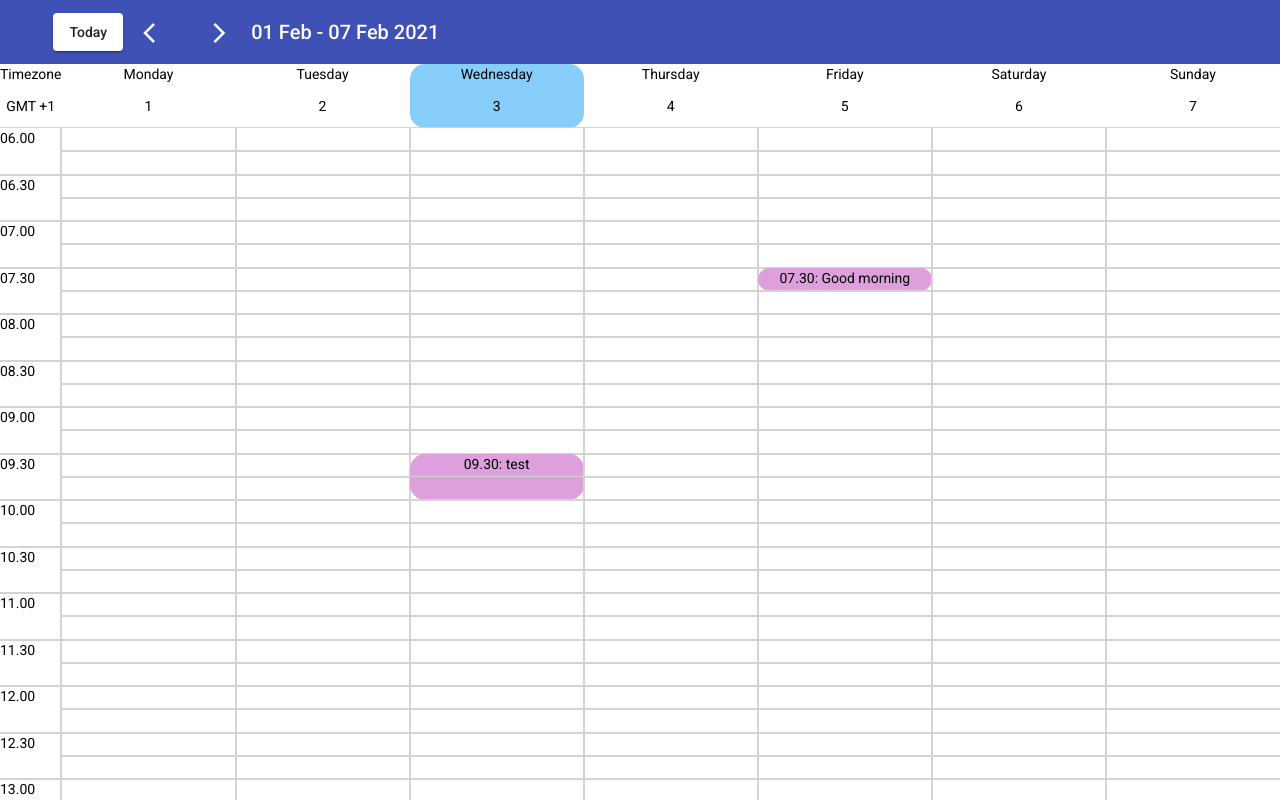
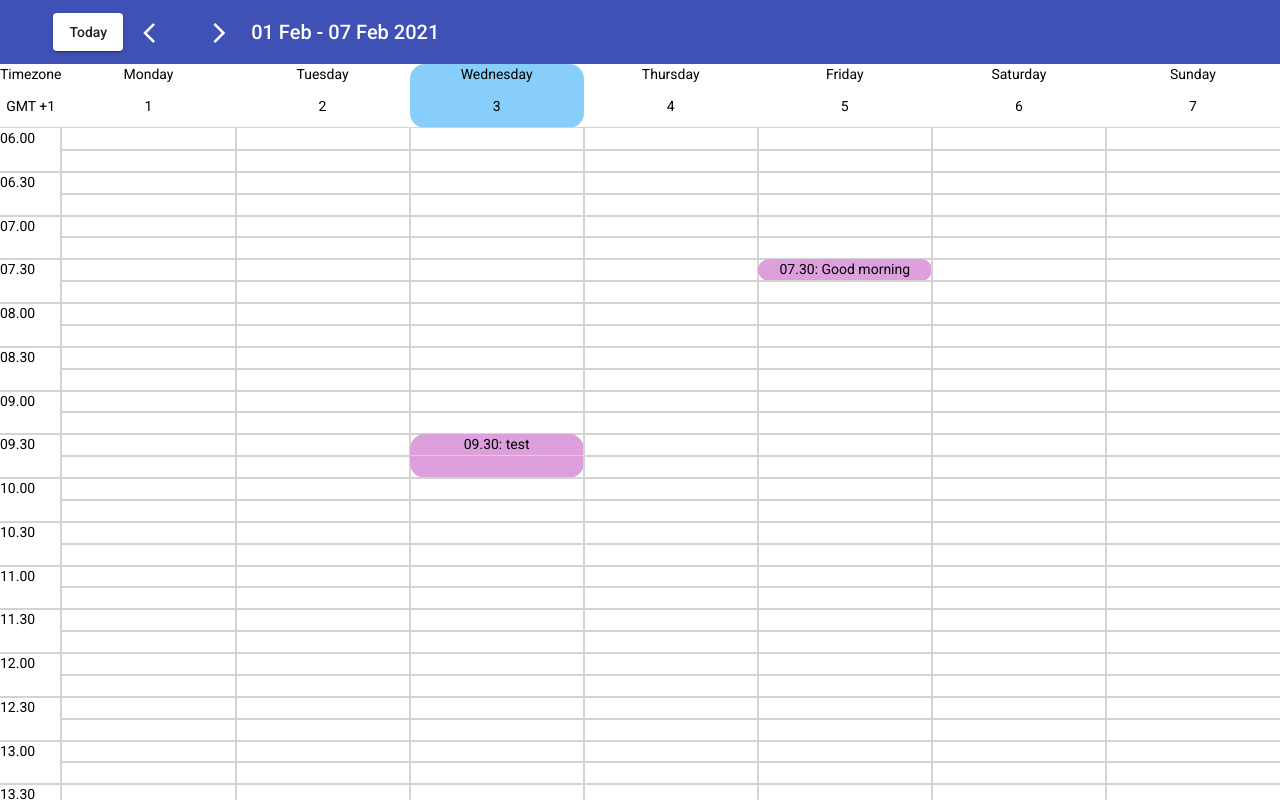
Before and after one commit to Toast-Trotzig/CalendarApp, an Angular app: page / in a window 1280 px wide. Shown: the top 800 px of the page. Built offline with nearby package versions, Linux system fonts and the light colour scheme.

Commit message:
timestamps and grid

```diff
--- a/src/app/component/calendar/calendar.component.css
+++ b/src/app/component/calendar/calendar.component.css
@@ -33,7 +33,7 @@
 }
 
 .blocks {
-  min-height: calc(100%/32);
+  min-height: calc(100%/34);
   position: relative;
   display: flex;
   flex-direction: column;
@@ -66,7 +66,7 @@
   width: 100%;
   display: flex;
   flex-direction: column;
-  place-items: center;
+  place-items: center;;
 }
 
 .side-info {
@@ -84,7 +84,7 @@
 }
 
 .timezone-blocks {
-  min-height: calc(100%/16);
+  min-height: calc(100%/17);
   position: relative;
   display: flex;
   flex-direction: column;
```
